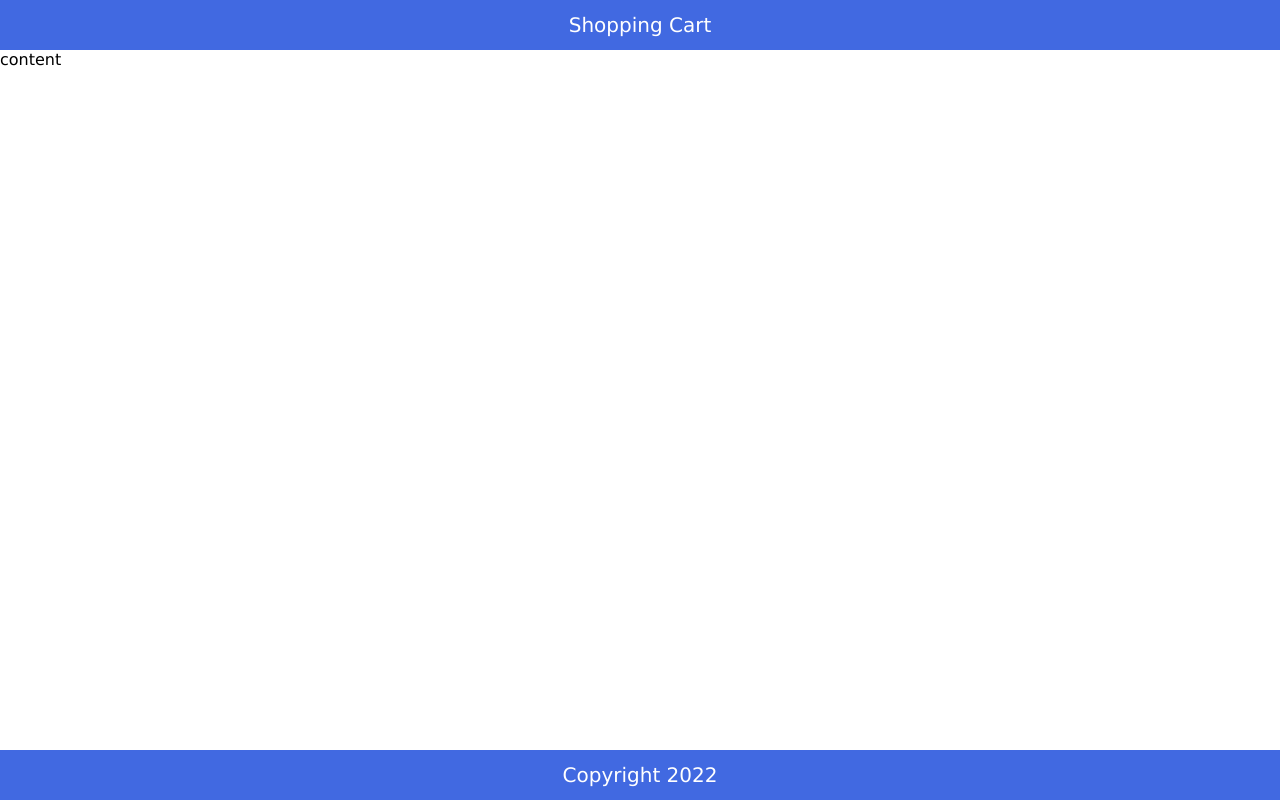
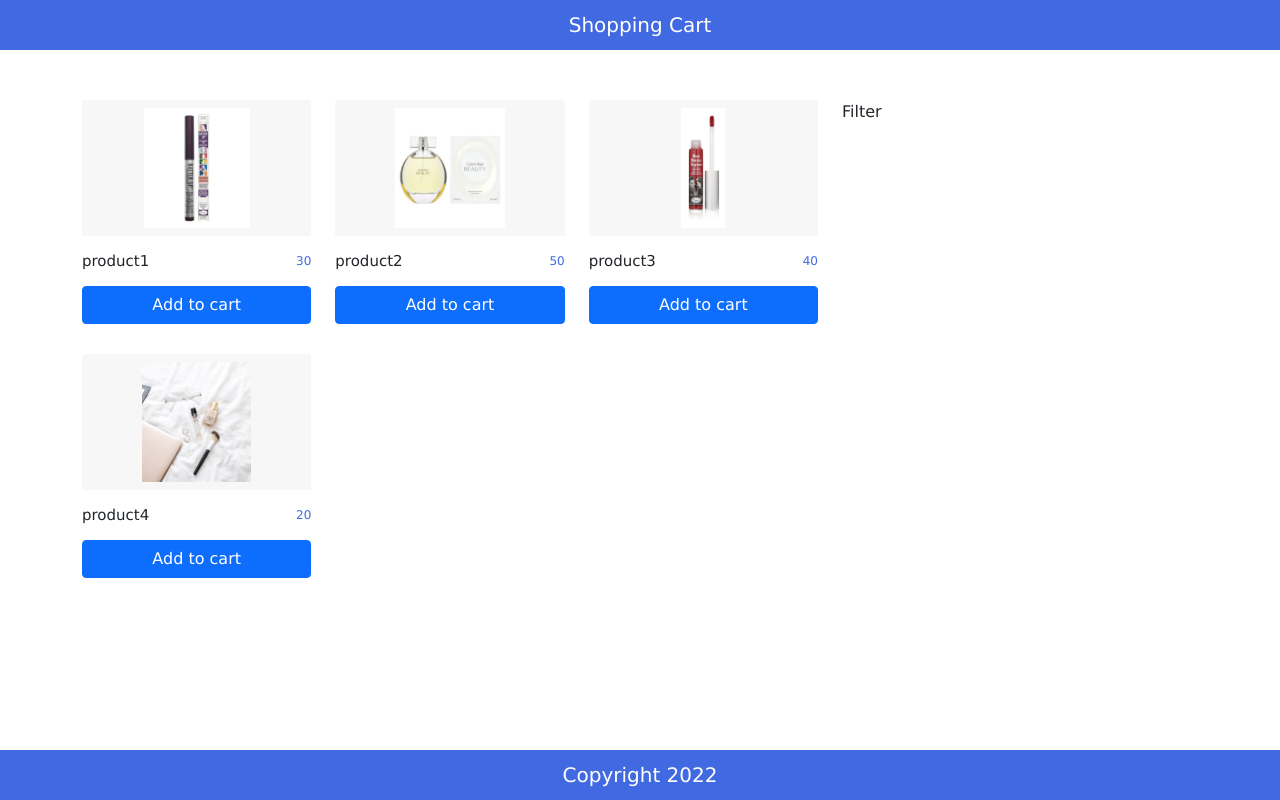
Before and after one commit to zeinabnasser01/shopping-cart, a React (Create React App) app in the folder client/: page / in a window 1280 px wide. Built offline with nearby package versions, Linux system fonts and the light colour scheme.

Commit message:
products comp

```diff
--- a/client/src/App.js
+++ b/client/src/App.js
@@ -1,11 +1,26 @@
+import React, { useState } from 'react';
 import Footer from './components/Footer/Footer';
 import Header from './components/Header/Header';
-import { words } from './words.js';
+import Products from './components/Products/Products';
+
+import data from './data.json';
+
 function App() {
+  const [products, setProducts] = useState(data);
+  console.log(products);
   return (
     <div className='layout'>
       <Header />
-      <main>{words.content}</main>
+      <main>
+        <div className='container'>
+          <div className='row'>
+            <div className='col-lg-8'>
+              <Products products={products} />
+            </div>
+            <div className='col-lg-4'>Filter</div>
+          </div>
+        </div>
+      </main>
       <Footer />
     </div>
   );
--- /dev/null
+++ b/client/src/components/Products/Products.js
@@ -0,0 +1,27 @@
+import React from 'react';
+import '../../css/Products/Products.css';
+
+function Products(props) {
+  return (
+    <div className='row'>
+      {props.products.map((product) => (
+        <div className='col-lg-4' key={product.id}>
+          <div className='card product-card'>
+            <div className='card-header'>
+              <img src={product.imageUrl} alt={product.title} />
+            </div>
+            <div className='card-body'>
+              <h5 className='card-title'>{product.title}</h5>
+              <span className='price'>{product.price}</span>
+            </div>
+            <div className='card-footer'>
+              <button className='btn btn-primary'>Add to cart</button>
+            </div>
+          </div>
+        </div>
+      ))}
+    </div>
+  );
+}
+
+export default Products;
--- /dev/null
+++ b/client/src/components/Products/Products.scss
@@ -0,0 +1,37 @@
+.product-card {
+  margin-bottom: 30px;
+  border: none;
+  .card-header {
+    display: flex;
+    align-items: center;
+    justify-content: center;
+    border: none;
+    padding: 0;
+    img {
+      max-width: 100%;
+      height: 120px;
+    }
+  }
+  .card-body {
+    display: flex;
+    align-items: center;
+    justify-content: space-between;
+    padding: 1rem 0;
+    .card-title {
+      font-size: 15px;
+      margin: 0;
+    }
+    .price {
+      font-size: 12px;
+      color: royalblue;
+    }
+  }
+  .card-footer {
+    background-color: unset;
+    border: none;
+    padding: 0;
+    .btn{
+      width: 100%;
+    }
+  }
+}
--- /dev/null
+++ b/client/src/css/Products/Products.css
@@ -0,0 +1,36 @@
+.product-card {
+  margin-bottom: 30px;
+  border: none;
+}
+.product-card .card-header {
+  display: flex;
+  align-items: center;
+  justify-content: center;
+  border: none;
+}
+.product-card .card-header img {
+  max-width: 100%;
+  height: 120px;
+}
+.product-card .card-body {
+  display: flex;
+  align-items: center;
+  justify-content: space-between;
+  padding: 1rem 0;
+}
+.product-card .card-body .card-title {
+  font-size: 15px;
+  margin: 0;
+}
+.product-card .card-body .price {
+  font-size: 12px;
+  color: royalblue;
+}
+.product-card .card-footer {
+  background-color: unset;
+  border: none;
+  padding: 0;
+}
+.product-card .card-footer .btn {
+  width: 100%;
+}
--- a/client/src/css/index.css
+++ b/client/src/css/index.css
@@ -22,4 +22,5 @@ body {
 
 main {
   grid-area: main;
+  margin: 50px 0;
 }
--- a/client/src/index.js
+++ b/client/src/index.js
@@ -1,5 +1,6 @@
 import React from 'react';
 import ReactDOM from 'react-dom';
+import 'bootstrap/dist/css/bootstrap.css';
 import './css/index.css';
 import App from './App';
 import reportWebVitals from './reportWebVitals';
--- a/client/src/index.scss
+++ b/client/src/index.scss
@@ -22,4 +22,5 @@ body {
 
 main {
   grid-area: main;
+  margin: 50px 0;
 }
--- /dev/null
+++ b/package.json
@@ -0,0 +1,5 @@
+{
+  "dependencies": {
+    "bootstrap": "^5.1.3"
+  }
+}
```
Also changed, not shown: 1 other file (tests, documents, lock files or other folders).
